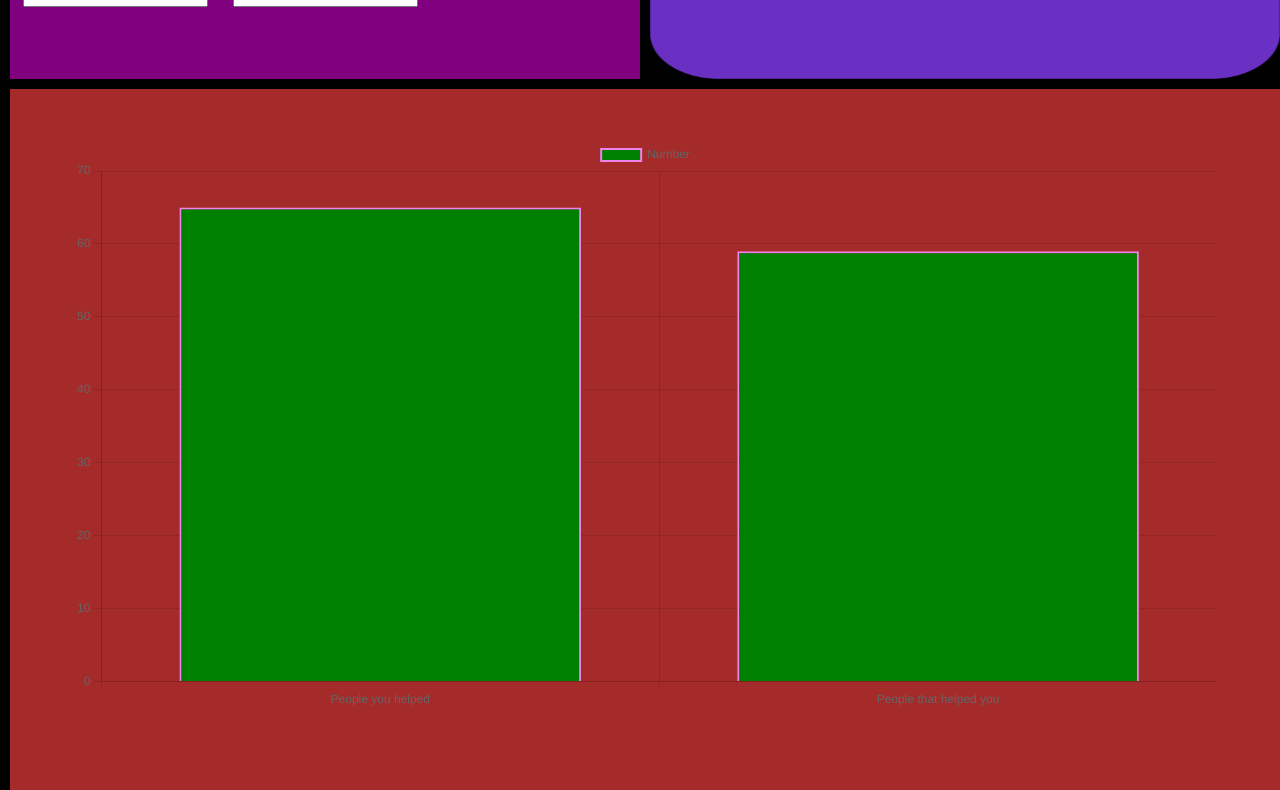
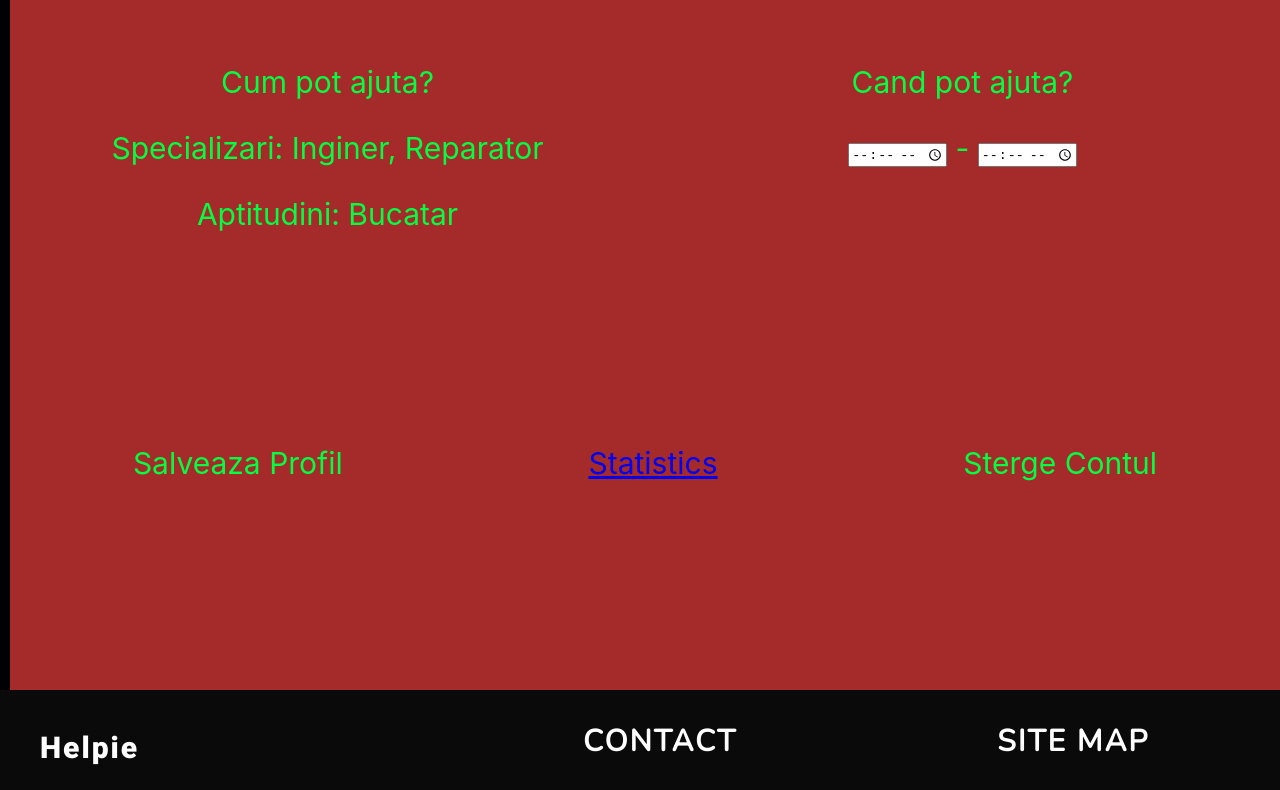
Before and after one commit to cristibctr/FrontEnd-Team2, a React (Create React App) app: page /profile in a window 1280 px wide. Shown: the part 420-1210 px from the top of the page. Built offline with nearby package versions, Linux system fonts and the light colour scheme.

Commit message:
Add files via upload

```diff
--- a/src/HomePage.js
+++ b/src/HomePage.js
@@ -3,31 +3,16 @@ import styles from "./styles/HomePage.css"
 import { Bar } from 'react-chartjs-2';
 
 const linie1 = {
-    labels: ['Cereri disponibili'],
+    labels: ['Cereri disponibile', 'Binefacatori disponibili'],
     datasets: [
         {
-            label: 'Cereri disponibili',
+            label: 'Numar persoane',
             fill: true,
             lineTension: 0.5,
             backgroundColor: 'rgba(75,192,192,1)',
             borderColor: 'rgba(0,0,0,1)',
             borderWidth: 2,
-            data: [21] //aici introduci nr cereri actuale
-        }
-    ]
-}
-
-const linie2 = {
-    labels: ['Binefacatori disponibili'],
-    datasets: [
-        {
-            label: 'Binefacatori disponibili',
-            fill: true,
-            lineTension: 0.5,
-            backgroundColor: 'rgba(75,192,192,1)',
-            borderColor: 'rgba(0,0,0,1)',
-            borderWidth: 2,
-            data: [66] //aici introduci nr beneficiari actual
+            data: [21, 66] //aici introduci nr cereri actuale
         }
     ]
 }
@@ -37,9 +22,7 @@ const HomePage = () => {
     return (
         <div id="overview">
 
-            <div id="beneficiar">
-
-                <div class="graficHome" >
+            <div class="graficHome">
                 <Bar
                     data={linie1}
                     options={{
@@ -56,35 +39,12 @@ const HomePage = () => {
                 />
             </div>
 
-                <div class="centerx2">
+            <div id="beneficiar">
                 <a href="beneficiar.js" className="button"> Beneficiar </a>
             </div>
 
-            </div>
-
             <div id="binefacator">
-
-                <div class="graficHome">
-                    <Bar
-                        data={linie2}
-                        options={{
-                            title: {
-                                display: true,
-                                text: 'Binefacatori disponibili',
-                                fontSize: 20
-                            },
-                            legend: {
-                                display: true,
-                                position: 'right'
-                            }
-                        }}
-                    />
-                </div>
-
-                <div class="centerx2">
                 <a href="binefacator.js" className="button"> Binefacator </a>
-                </div>
-
             </div>
 
         </div>
--- a/src/Profile.js
+++ b/src/Profile.js
@@ -1,19 +1,6 @@
 import React from "react";
 import styles from "./styles/Profile.css"
-import { Bar } from 'react-chartjs-2'
-
-const grafic = {
-    labels: ['People you helped', 'People that helped you'],
-    datasets: [
-        {
-            label: 'Number',
-            backgroundColor: 'green',
-            borderColor: 'violet',
-            borderWidth: 2,
-            data: [65, 59]
-        }
-    ]
-}
+import { Link } from "react-router-dom";
 
 const Profile = () => {
     return (
@@ -59,23 +46,6 @@ const Profile = () => {
 
             <div id="descriere" class="epilepsy">
 
-                <div id="graficProfile">
-                    <Bar
-                        data={grafic}
-                        options={{
-                            title: {
-                                display: true,
-                                text: 'Chart',
-                                fontSize: 20
-                            },
-                            legend: {
-                                display: true,
-                                position: 'right'
-                            }
-                        }}
-                    />
-                </div>
-
                 <div id="despre">
 
                     <div id="aptitudini">
@@ -87,14 +57,15 @@ const Profile = () => {
 
                     <div id="disponibilitate">
                         <p> Cand pot ajuta? </p>
-                        <input type="time"/> - <input type="time"/>
+                        <input type="time" /> - <input type="time" />
                     </div>
 
                 </div>
 
                 <div id="centerx2Profile">
-                    <div id="stergereCont"> Sterge Contul </div>
-                    <div id="stergereCont"> Salveaza Profil </div>
+                    <div class="butoaneProfile"> Salveaza Profil </div>
+                    <Link to="/Statistics"> <div class="butoaneProfile"> Statistics </div> </Link>
+                    <div class="butoaneProfile"> Sterge Contul </div>
                 </div>
 
             </div>
```
Also changed, not shown: src/Statistics.js (added, +41 -0 lines). Lines whose indentation alone changed are shown as unchanged.
